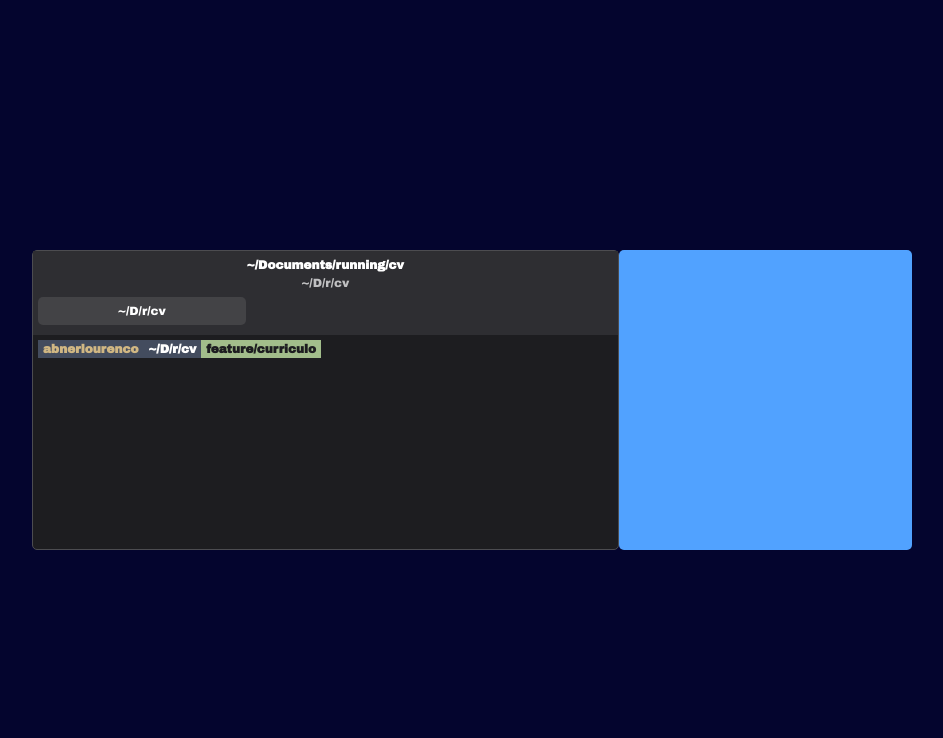
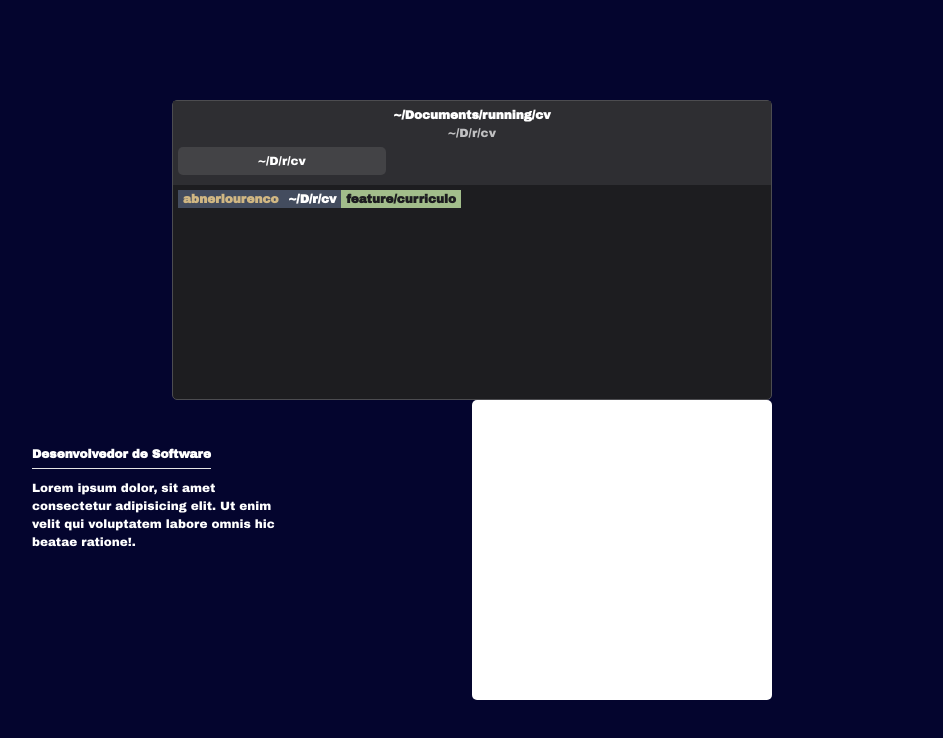
Before and after one commit to jedin01/cv-folio, a Next.js app: page / in a window 1280 px wide. Shown: the top 738 px of the page, without its empty margins (168-1111 px from the left). Built offline with nearby package versions, Linux system fonts and the light colour scheme.

Commit message:
definindo forma de disposição dos elmentos na homepage

```diff
--- a/src/app/page.tsx
+++ b/src/app/page.tsx
@@ -12,10 +12,18 @@ export const metadata: Metadata = {
 
 export default function Home() {
   return (
-    <main className="flex items-center justify-center h-dvh">
+    <main className="flex flex-col items-center justify-center h-dvh">
       <Terminal />
-      <div className="w-[300px] h-[300px] bg-blue-400 rounded-[5px] z-[-2] relative top-[-150] left-[-120]">
-        <img src="" alt="" />
+
+      <div className="grid grid-cols-2 w-full text-[12px]">
+        <div className="h-fit w-fit flex flex-col gap-[10px] pt-[40px]">
+          <h1 className="border-b-[1px] w-fit font-bold py-[5px]" >Desenvolvedor de Software</h1>
+          <p className="w-[250px]">
+            Lorem ipsum dolor, sit amet consectetur adipisicing elit. Ut enim
+            velit qui voluptatem labore omnis hic beatae ratione!.
+          </p>
+        </div>
+        <div className="w-[300px] h-[300px] bg-white rounded-[5px] z-[2] relative top-[-150] left-[-120] overflow-hidden"></div>
       </div>
     </main>
   );
```
Also changed, not shown: public/images/jed.jpg (added).
